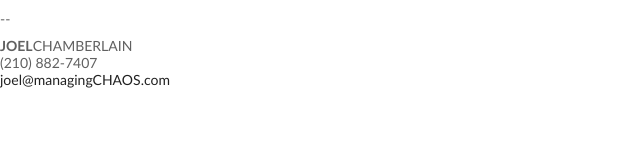
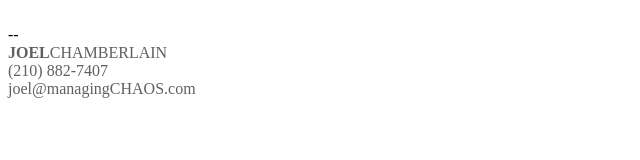
Before and after one commit to managingchaos/sig.managingchaos.com, a plain HTML site: page signature.html in a window 1280 px wide. Shown: the whole page, without its empty margins (0-640 px from the left). Drawn offline with Linux system fonts and the light colour scheme.

Commit message:
Add files via upload

```diff
--- a/signature.html
+++ b/signature.html
@@ -4,19 +4,15 @@
   <meta charset="UTF-8">
   <title>Email Signature</title>
 </head>
-<body style="margin: 0; padding: 0;">
-  <table cellpadding="0" cellspacing="0" style="font-family: 'Trebuchet MS', sans-serif; font-size: 14px; color: #606060;">
-    <tr><td style="height: 10px;"></td></tr>
-    <tr>
-      <td style="padding-bottom: 10px;">--</td>
-    </tr>
-    <tr>
-      <td>
-        <span style="font-weight: bold; color: #606060;">JOEL</span><span style="font-weight: normal; color: #606060;">CHAMBERLAIN</span><br>
-        <span style="color: #606060;">(210) 882-7407</span><br>
-        <a href="mailto:joel@managingchaos.com" style="text-decoration: none; color: #212121;">joel@managingCHAOS.com</a>
-      </td>
-    </tr>
-  </table>
+<body>
+  <div>&nbsp;</div>
+  <div>--</div>
+  <div>
+    <span style="color:rgb(96,96,96);">
+      <strong>JOEL</strong><span style="font-weight:normal;">CHAMBERLAIN</span>
+    </span><br>
+    <span style="color:rgb(96,96,96);">(210) 882-7407</span><br>
+    <a style="color:rgb(96,96,96);text-decoration:none;" href="mailto:joel@managingchaos.com">joel@managingCHAOS.com</a>&nbsp;
+  </div>
 </body>
 </html>
```
